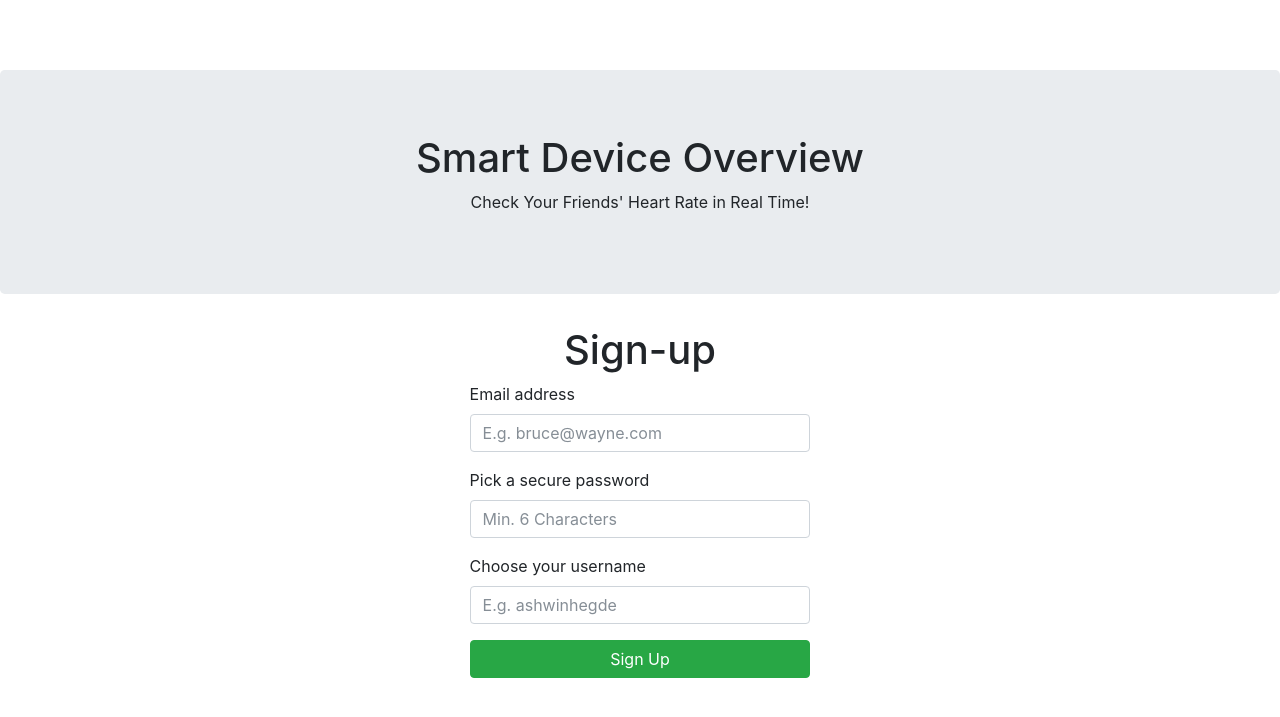
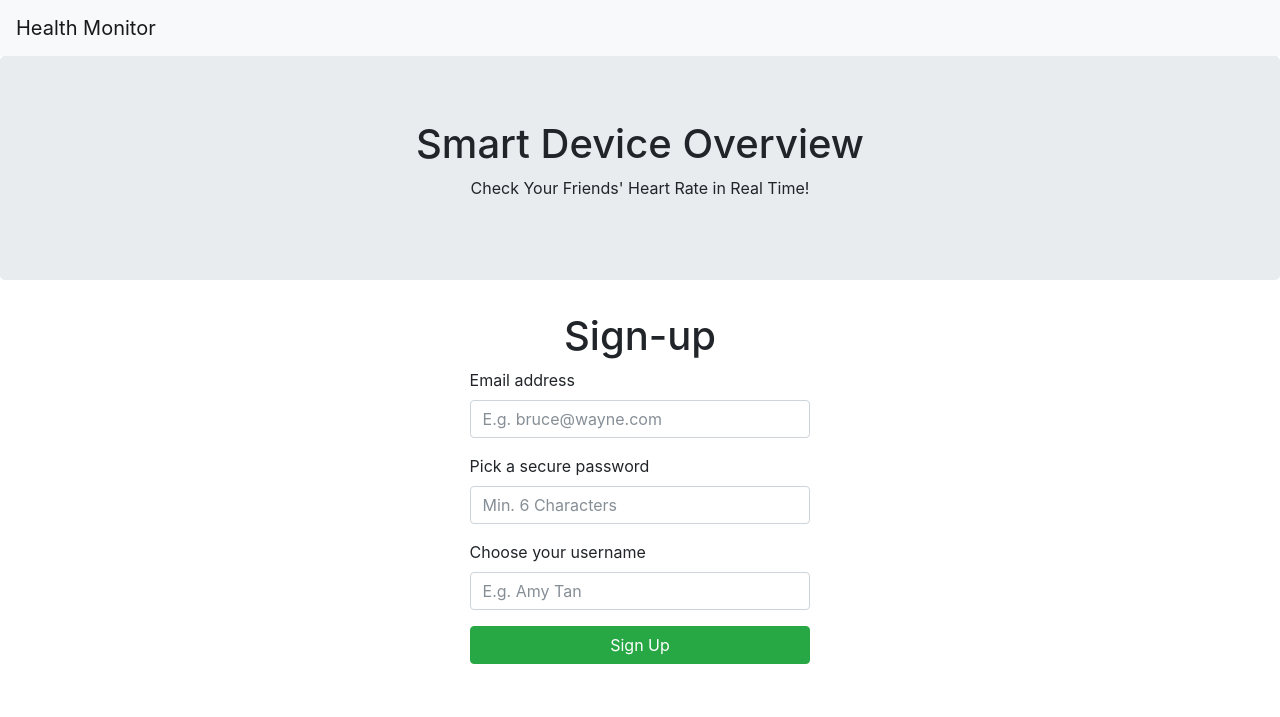
Before and after one commit to wcafricanus/bluetoothhub, a Flask app: page /signup in a window 1280 px wide. Shown: the top 717 px of the page. Run offline with Flask 2, Linux system fonts and the light colour scheme; parts of the project's set-up code (start-up, migrations or seed data) failed here and were passed over; some libraries are stand-ins or nearby versions.

Commit message:
update UI, add navigation bar

```diff
--- a/app/templates/base.html
+++ b/app/templates/base.html
@@ -15,13 +15,18 @@
     {% endblock %}
 
     <!-- Custom styles for this template -->
-    <link href="/static/themes/water/starter-template.css" rel="stylesheet">
     <script src="https://ajax.googleapis.com/ajax/libs/jquery/3.2.1/jquery.min.js"></script>
     <script src="https://cdnjs.cloudflare.com/ajax/libs/popper.js/1.12.6/umd/popper.min.js"></script>
   </head>
 
   <body>
-
+    <nav class="navbar navbar-light bg-light">
+      <a class="navbar-brand" href="#">Health Monitor</a>
+      {% if user %}
+      <a class="ml-auto mr-2" >{{user.display_name}}</a>
+      <a class="mr-2" href="/logout">Logout</a>
+      {% endif %}
+    </nav>
     <div class="jumbotron text-center">
       <h1>Smart Device Overview</h1>
       <p>Check Your Friends' Heart Rate in Real Time!</p>
--- a/app/templates/signup.html
+++ b/app/templates/signup.html
@@ -28,7 +28,7 @@
                         <div class="form-group col-sm-5 mx-auto {% if form.display_name.errors %} has-error {% endif %}">
                             {{form.display_name.label()}}
                             <div>
-                            {{form.display_name(placeholder="E.g. ashwinhegde", class="form-control")}}
+                            {{form.display_name(placeholder="E.g. Amy Tan", class="form-control")}}
                             </div>
                             <div class="form-control-feedback text-danger">{{ form.display_name.errors[0] }}</div>
                         </div>
--- a/app/views.py
+++ b/app/views.py
@@ -52,17 +52,16 @@ def login():
                     login_user(user)
                     return redirect('/protected')
                 else:
-                    return "Wrong password"
+                    form.password.errors.append("Wrong Password")
             else:
-                return "user doesn't exist"
-    else:
-        return "form not validated"
+                form.email.errors.append("user doesn't exist")
+        return render_template('login.html', form=form, page_title='Log in')
 
 
 @app.route('/protected')
 @login_required
 def protected():
-    return render_template("overview.html", page_title="Heart Monitor")
+    return render_template("overview.html", page_title="Heart Monitor", user=current_user)
 
 
 def append_owner(device_dict):
```
